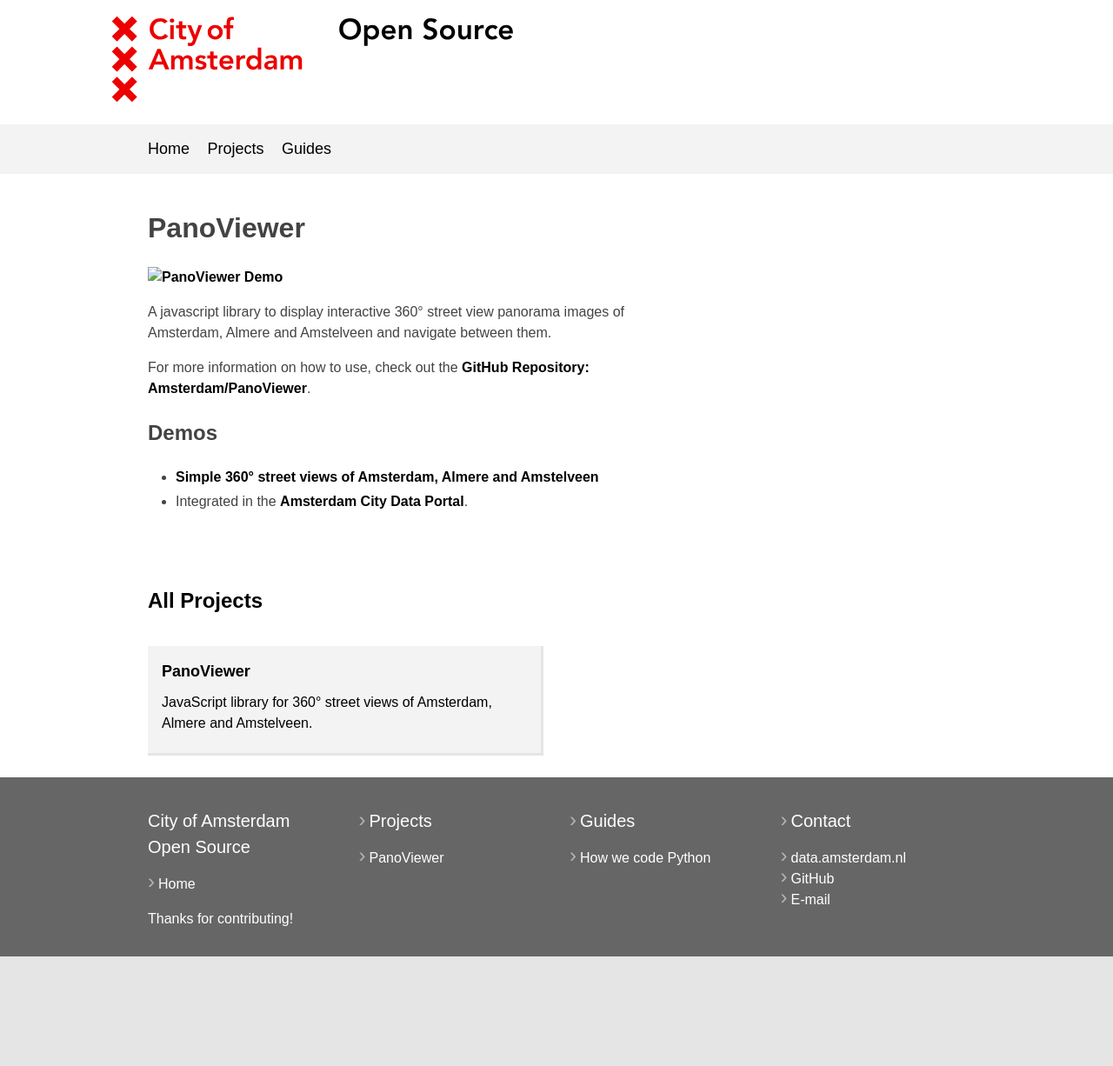
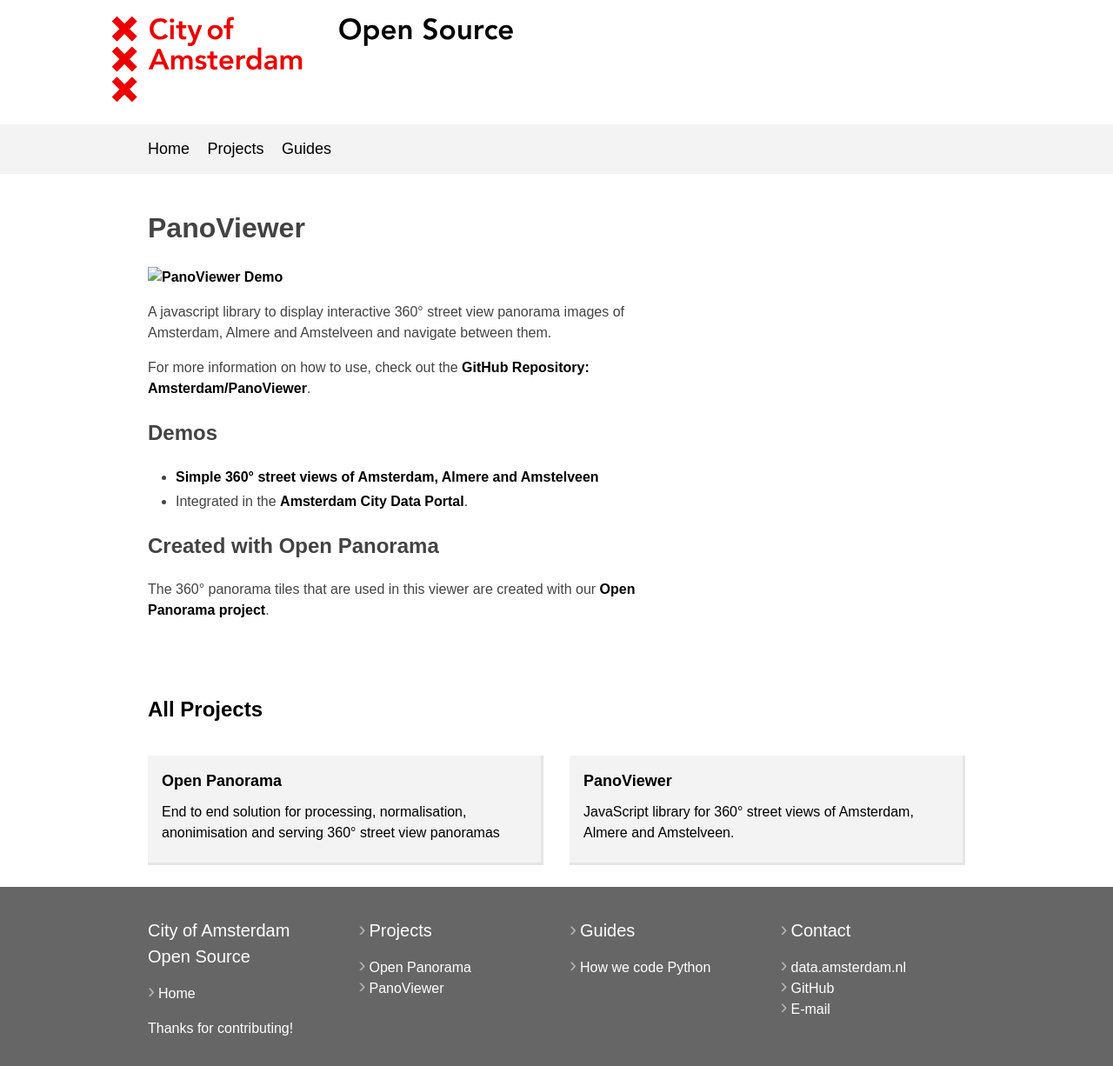
Before and after one commit to Amsterdam/amsterdam.github.io, a Jekyll site: the page built from projects/panoviewer.md, in a window 1280 px wide. Shown: the whole page at 87% size. Built offline with Jekyll 4.4.1, drawn with Linux system fonts in a browser that asks for light colours; our own code applies the rules of GitHub Pages for plain Markdown files; before the commit the page ends 1100 px from its top, so only the background shows below that; part of the change alters nothing that is shown.

Commit message:
Short introduction on the Open Panorama project

```diff
--- /dev/null
+++ b/projects/open-panorama.md
@@ -0,0 +1,23 @@
+---
+abstract: End to end solution for processing, normalisation, anonimisation and serving 360° street view panoramas
+---
+
+# Open Panorama
+
+An end to end solution for processing, normalisation, anonimisation and serving 360° street view panoramas. From raw files to API.
+
+At the City of Amsterdam our civil servants need access to up to date street view images in order to do their job. We drive through the city multiple times per year to get the latest images.
+
+You can see the 360° panorama images of the streets of Amsterdam on [data.amsterdam.nl](https://data.amsterdam.nl/#?mpb=topografie&mpz=11&mpo=pano::T&mpv=52.3714749:4.898476&sbf=Cu&sbh=5E&sbi=TMX7316010203-000222_pano_0000_000282&sbl=ZRJhS:3JV8j&sbp=c).
+
+For more information on how to use, check out the [GitHub repository: Amsterdam/panorama](https://github.com/Amsterdam/panorama)
+
+## What Open Panorama does
+
+1. **Import panoramas**: from an objectstore including metadata CSVs into a database.
+2. **Normalisation**: images are edited to face northwards and have a straight horizon.
+3. **Image recognition and blurring**: finding sensitive data like people and licence plates and blurring those. With Docker Swarm cluster support.
+4. **Tiling**: Making tiles out of the blurred 360° panorama images so they can be served with the API.
+5. **Serving on an API**: An API that serves the locations and metadata over an OGC (WMS/WFS) server and tiles to users over a REST API.
+
+We've published [a JavaScript library](panoviewer.md) that is built on [Marzipano](http://www.marzipano.net/) and allows others to integrate our Amsterdam streets into their sites.
--- a/projects/panoviewer.md
+++ b/projects/panoviewer.md
@@ -14,3 +14,7 @@ For more information on how to use, check out the [GitHub Repository: Amsterdam
 
 * [Simple 360° street views of Amsterdam, Almere and Amstelveen](https://panoviewer.data.amsterdam.nl/demo/)
 * Integrated in the [Amsterdam City Data Portal](https://data.amsterdam.nl/#?mpb=topografie&mpz=11&mpo=pano::T&mpv=52.3730353:4.8932471&pgn=home&sbf=Cu&sbh=-Lc&sbi=TMX7315120208-000073_pano_0005_000449&sbl=ZRWBl:3JJZP).
+
+## Created with Open Panorama
+
+The 360° panorama tiles that are used in this viewer are created with our [Open Panorama project](open-panorama.md).
```
